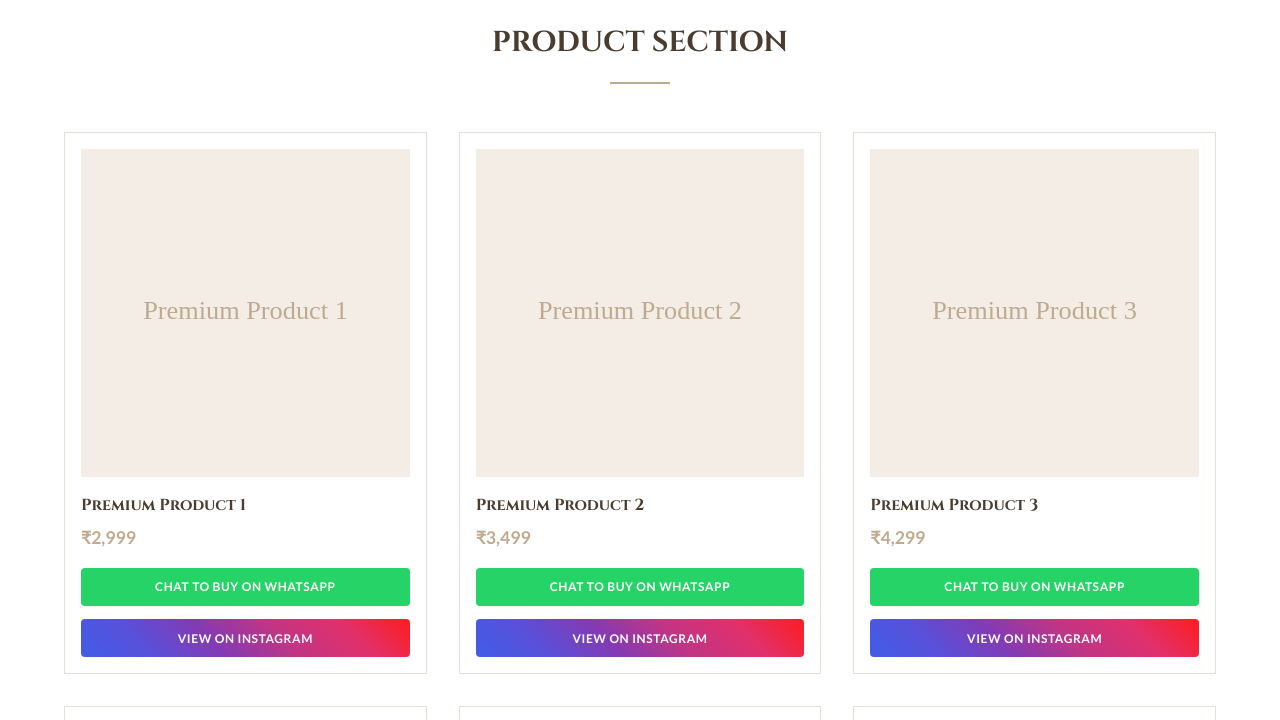
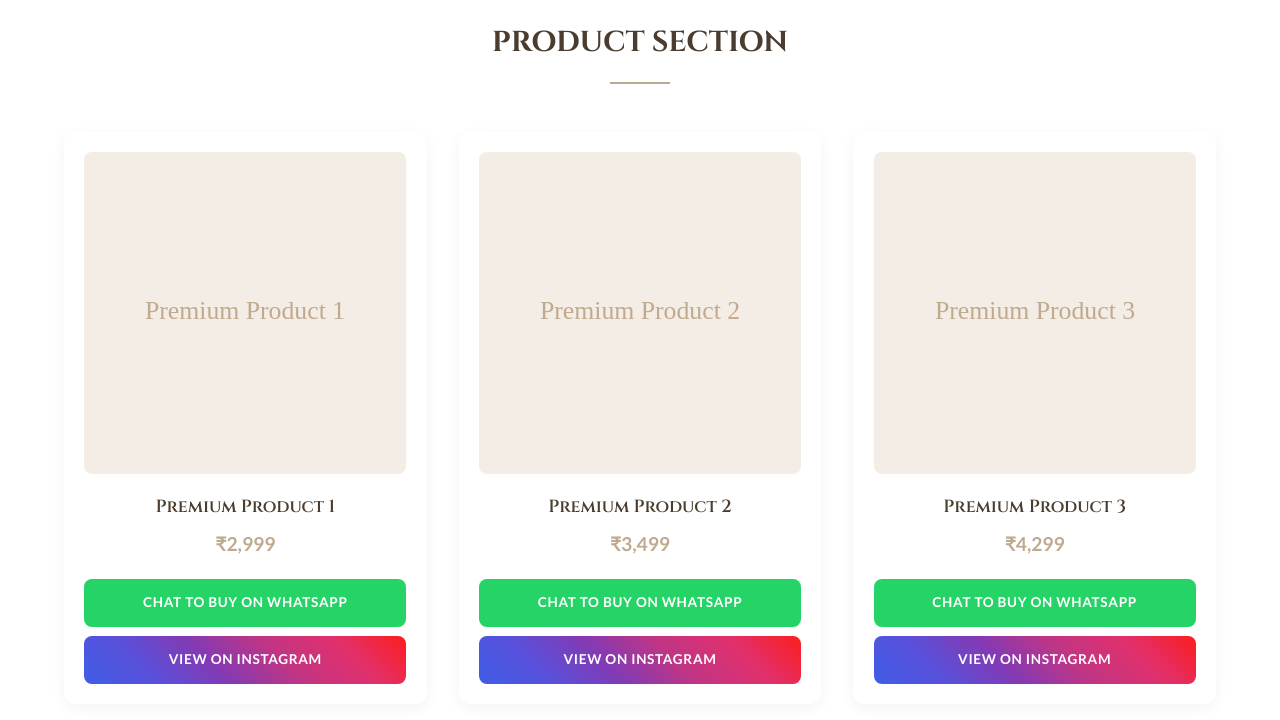
Before and after one commit to Devadathappu/ethrah, a website built with Vite: page index.html in a window 1280 px wide. Shown: the part 800-1520 px from the top of the page. Built offline with nearby package versions, Linux system fonts and the light colour scheme; files whose address does not match are found by name.

Commit message:
Aesthetic Polish: Enhanced products section & forced clickable icons

```diff
--- a/styles/components.css
+++ b/styles/components.css
@@ -75,64 +75,118 @@
 /* ============================================
    Product Cards
    ============================================ */
+/* ============================================
+   Product Cards
+   ============================================ */
 .product-card {
     background: #fff;
-    padding: 1rem;
-    border: 1px solid #e8dfd4;
-    /* Subtle beige border */
+    padding: 1.2rem;
+    border: 1px solid transparent;
+    /* Removed border */
+    border-radius: 12px;
+    /* Smooth rounded corners */
     display: flex;
     flex-direction: column;
-    transition: box-shadow 0.3s ease;
+    transition: all 0.3s ease;
+    box-shadow: 0 4px 15px rgba(0, 0, 0, 0.05);
+    /* Default soft shadow */
 }
 
 .product-card:hover {
-    box-shadow: 0 10px 20px rgba(0, 0, 0, 0.05);
+    transform: translateY(-8px);
+    box-shadow: 0 15px 30px rgba(192, 170, 143, 0.25);
+    /* Elegant colored shadow */
 }
 
 .product-image-container {
     width: 100%;
     aspect-ratio: 1;
     overflow: hidden;
-    margin-bottom: 1rem;
+    margin-bottom: 1.2rem;
     background: #fdfcfb;
+    border-radius: 8px;
+    /* Rounded image */
 }
 
 .product-image {
     width: 100%;
     height: 100%;
     object-fit: cover;
-    transition: transform 0.5s ease;
+    transition: transform 0.6s cubic-bezier(0.25, 0.46, 0.45, 0.94);
 }
 
 .product-card:hover .product-image {
-    transform: scale(1.05);
+    transform: scale(1.08);
+    /* Smoother zoom */
 }
 
-/* Action Overlay (Bottom of card) */
+/* Action Buttons */
 .product-actions {
     margin-top: auto;
     display: flex;
     flex-direction: column;
-    gap: 0.3rem;
+    gap: 0.6rem;
 }
 
 .product-info {
-    margin-bottom: 1rem;
-    text-align: left;
+    margin-bottom: 1.2rem;
+    text-align: center;
+    /* Centered info */
 }
 
 .product-name {
     font-family: 'Cinzel', serif;
-    font-size: 1rem;
+    font-size: 1.1rem;
     color: #4a3d2f;
-    margin-bottom: 0.3rem;
+    margin-bottom: 0.5rem;
+    font-weight: 600;
 }
 
 .product-price {
     font-family: 'Lato', sans-serif;
     font-weight: 700;
     color: #c0aa8f;
-    font-size: 1.1rem;
+    font-size: 1.2rem;
+}
+
+.btn-whatsapp {
+    background: #25D366;
+    color: white;
+    width: 100%;
+    padding: 0.8rem;
+    font-size: 0.85rem;
+    font-weight: 700;
+    border-radius: 8px;
+    /* Rounded buttons */
+    display: flex;
+    align-items: center;
+    justify-content: center;
+    margin-bottom: 0;
+    transition: background 0.3s, transform 0.2s;
+}
+
+.btn-whatsapp:hover {
+    background: #1ebc57;
+    transform: scale(1.02);
+}
+
+.btn-instagram {
+    background: linear-gradient(45deg, #405DE6, #5851DB, #833AB4, #C13584, #E1306C, #FD1D1D);
+    color: white;
+    width: 100%;
+    padding: 0.8rem;
+    font-size: 0.85rem;
+    font-weight: 700;
+    border-radius: 8px;
+    display: flex;
+    align-items: center;
+    justify-content: center;
+    transition: opacity 0.3s, transform 0.2s;
+}
+
+.btn-instagram:hover {
+    opacity: 0.95;
+    transform: scale(1.02);
 }
 
 /* ============================================
```
